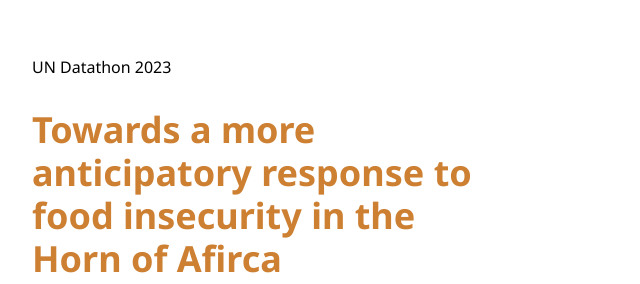
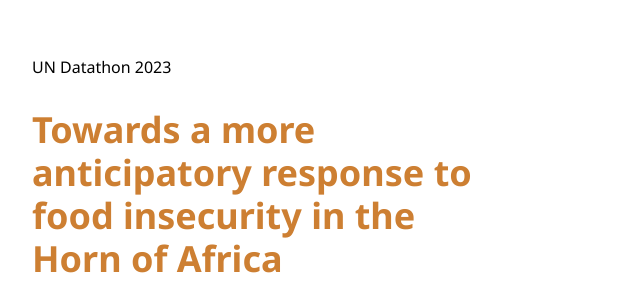
Before and after one commit to myjyby/UNDatathon, a plain HTML site: page index.html in a window 1280 px wide. Shown: the part 188-472 px from the top of the page, 220-860 px from the left. Drawn offline with Linux system fonts and the light colour scheme.

Commit message:
corrected typo

```diff
--- a/index.html
+++ b/index.html
@@ -13,7 +13,7 @@
 			<div class='sidebar sm'></div>
 			<article>
 				<p>UN Datathon 2023</p>
-				<h1>Towards a more anticipatory response to food insecurity in the Horn of Afirca</h1>
+				<h1>Towards a more anticipatory response to food insecurity in the Horn of Africa</h1>
 				<h2 class='highlight'>What boats and the news can tell us about people's future access to food</h2>
 			</article>
 			<div class='sidebar'>
```
